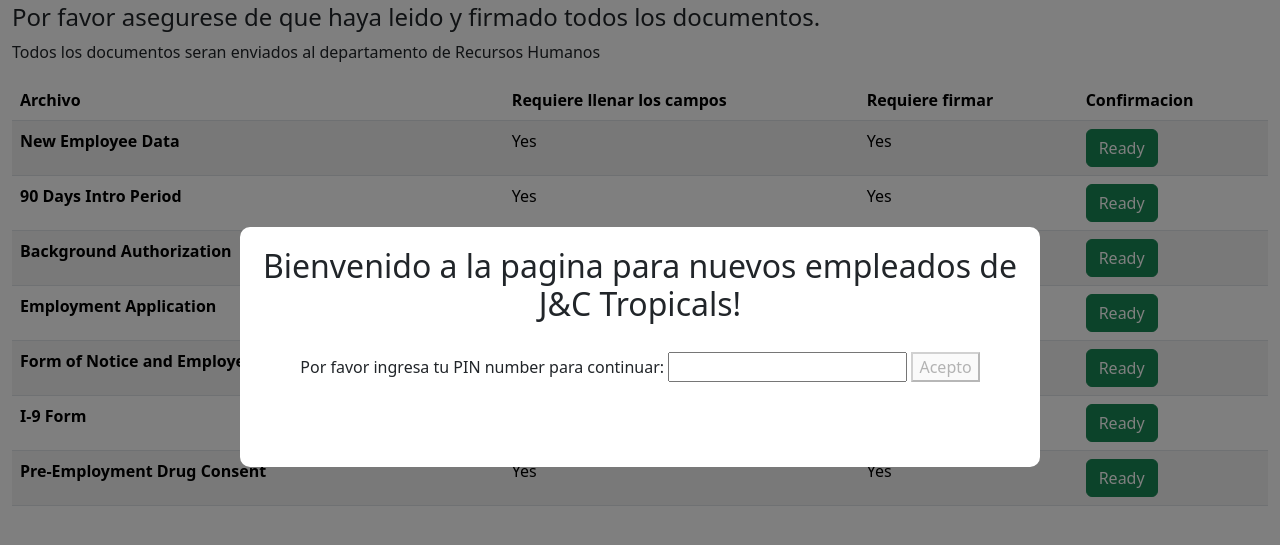
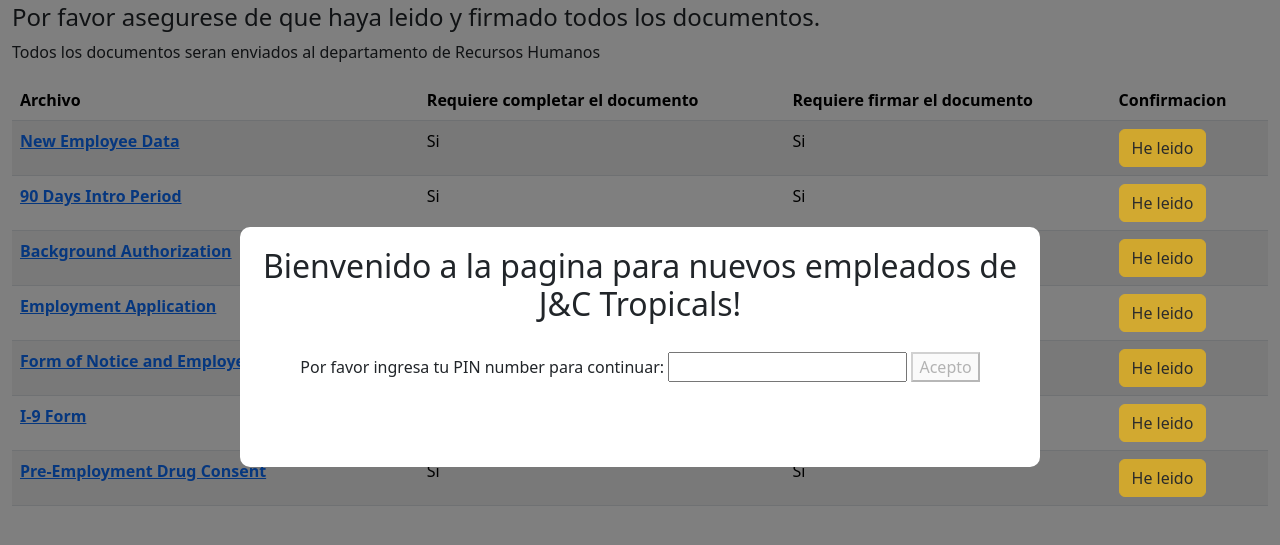
Before and after one commit to kingrad0500/jcWelcomePage, a plain HTML site: page newEmployeeDocsSpanish.html in a window 1280 px wide. Shown: the part 53-598 px from the top of the page. Drawn offline with nearby package versions, Linux system fonts and the light colour scheme.

Commit message:
Links, jotform and buttons are working properly. Missing responsive UI

```diff
--- a/newEmployeeDocsSpanish.html
+++ b/newEmployeeDocsSpanish.html
@@ -28,8 +28,8 @@
 
     <!--Main content-->
     <div class="container-fluid">
-        <h1>Que bueno tenerte con nosotros!</h1>
-        <h4>Por favor asegurese de que haya leido y firmado todos los documentos.</h4>
+        <h1 class="header-main">Que bueno tenerte con nosotros!</h1>
+        <h4 class="header-main">Por favor asegurese de que haya leido y firmado todos los documentos.</h4>
         <p>Todos los documentos seran enviados al departamento de Recursos Humanos</p>
 
         <!--Table with the documents-->
@@ -37,56 +37,70 @@
             <thead>
                 <tr>
                     <th>Archivo</th>
-                    <th>Requiere llenar los campos</th>
-                    <th>Requiere firmar</th>
+                    <th>Requiere completar el documento</th>
+                    <th>Requiere firmar el documento</th>
                     <th>Confirmacion</th>
                 </tr>
             </thead>
             <tbody>
                 <tr>
-                    <th>New Employee Data</th>
-                    <td>Yes</td>
-                    <td>Yes</td>
-                    <td><button class="btn btn-success">Ready</button></td>
+                    <th><a id="newEmployeeDataDOC" href="./documents/New Employee Data.docx" download>New Employee
+                            Data</a></th>
+                    <td>Si</td>
+                    <td>Si</td>
+                    <td><button id="activateButton1" class="btn btn-warning viewButton" disabled>He leido</button></td>
                 </tr>
                 <tr>
-                    <th>90 Days Intro Period</th>
-                    <td>Yes</td>
-                    <td>Yes</td>
-                    <td><button class="btn btn-success">Ready</button></td>
+                    <th><a id="ninetyDays" href="./documents/90 days intro period.docx" download>90 Days Intro
+                            Period</a></th>
+                    <td>Si</td>
+                    <td>Si</td>
+                    <td><button id="activateButton2" class="btn btn-warning viewButton" disabled>He leido</button></td>
                 </tr>
                 <tr>
-                    <th>Background Authorization</th>
-                    <td>Yes</td>
-                    <td>Yes</td>
-                    <td><button class="btn btn-success">Ready</button></td>
+                    <th><a id="backgroundAuth" href="./documents/Background_Authorization.doc" download>Background
+                            Authorization</a></th>
+                    <td>Si</td>
+                    <td>Si</td>
+                    <td><button id="activateButton3" class="btn btn-warning viewButton" disabled>He leido</button></td>
                 </tr>
                 <tr>
-                    <th>Employment Application</th>
-                    <td>Yes</td>
-                    <td>Yes</td>
-                    <td><button class="btn btn-success">Ready</button></td>
+                    <th><a id="empApplication" href="./documents/Employment application.pdf" download>Employment
+                            Application</a></th>
+                    <td>Si</td>
+                    <td>Si</td>
+                    <td><button id="activateButton4" class="btn btn-warning viewButton" disabled>He leido</button></td>
                 </tr>
                 <tr>
-                    <th>Form of Notice and Employee Consent</th>
-                    <td>Yes</td>
-                    <td>Yes</td>
-                    <td><button class="btn btn-success">Ready</button></td>
+                    <th><a id="formConsent"
+                            href="./documents/Forma de aviso y consentimiento del empleado lifting heavy objects forklift.docx"
+                            download>Form of Notice and Employee Consent</a></th>
+                    <td>Si</td>
+                    <td>Si</td>
+                    <td><button id="activateButton5" class="btn btn-warning viewButton" disabled>He leido</button></td>
                 </tr>
                 <tr>
-                    <th>I-9 Form</th>
-                    <td>Yes</td>
-                    <td>Yes</td>
-                    <td><button class="btn btn-success">Ready</button></td>
+                    <th><a id="i9Form" href="./documents/i-9 2024.pdf" download>I-9 Form</a></th>
+                    <td>Si</td>
+                    <td>Si</td>
+                    <td><button id="activateButton6" class="btn btn-warning viewButton" disabled>He leido</button></td>
                 </tr>
                 <tr>
-                    <th>Pre-Employment Drug Consent</th>
-                    <td>Yes</td>
-                    <td>Yes</td>
-                    <td><button class="btn btn-success">Ready</button></td>
+                    <th><a id="preEmpConsent" href="./documents/Pre-Employment Drug Consent.doc" download>Pre-Employment
+                            Drug Consent</a></th>
+                    <td>Si</td>
+                    <td>Si</td>
+                    <td><button id="activateButton7" class="btn btn-warning viewButton" disabled>He leido</button></td>
                 </tr>
             </tbody>
         </table>
+
+        <!--Link to the Jotform for send the documents-->
+        <div id="redirectLink" class="container-fluid redirectLink" style="display: none;">
+            <button class="btn btn-success"><a href="https://form.jotform.com/241355567577064" target="_blank">ENVIE SUS
+                    DOCUMENTOS AQUI</a></button>
+        </div>
+
     </div>
 
 
--- a/script.js
+++ b/script.js
@@ -100,7 +100,7 @@ document.addEventListener("DOMContentLoaded", function () {
     viewButtons.forEach(function (button) {
         button.addEventListener("click", function () {
             //Change the button text to "Viewed" when clicked
-            button.textContent = "Viewed";
+            button.textContent = "Ready";
             button.disabled = true; //Disable the button after is clicked
             activatedCount++; //Increment the count of the activated buttons
             checkActivation();
```
Also changed, not shown: newEmployeeDocs.html (+13 -10 lines).
